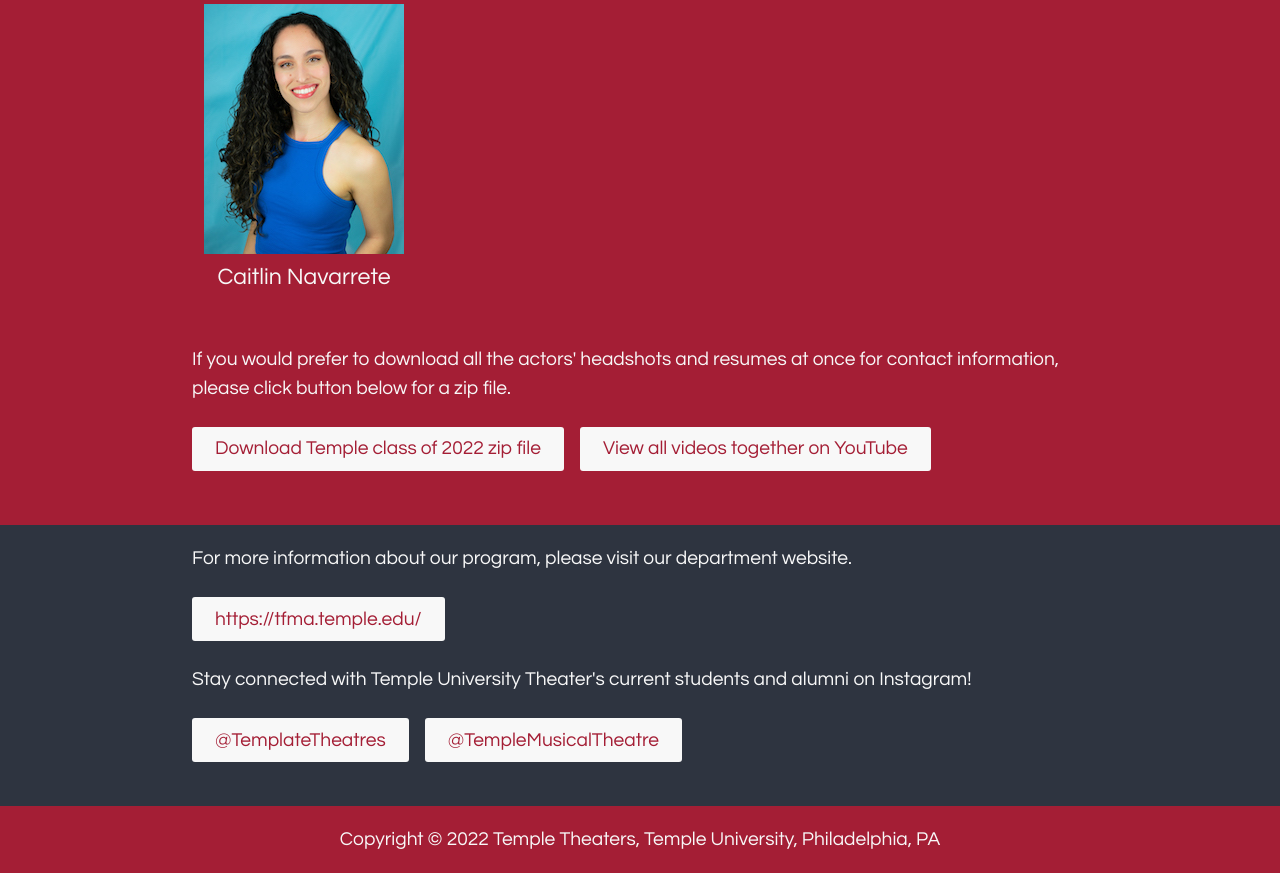
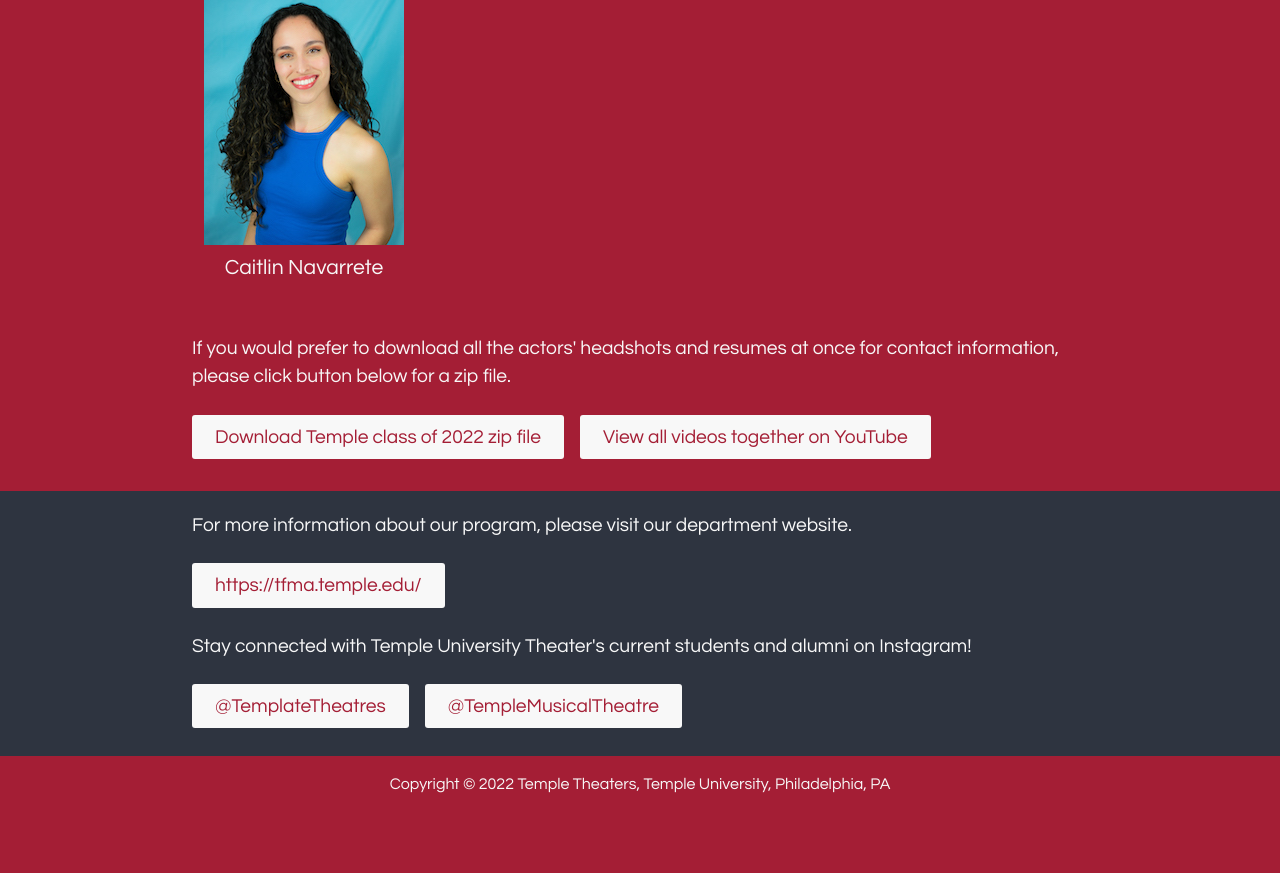
Before and after one commit to chrisbreiding/templemusicaltheater, an Eleventy site: page src/index.html in a window 1280 px wide. Shown: the part 2001-2874 px from the top of the page. After the commit the page ends 2813 px from the top, so only its background shows below. Built offline with nearby package versions, Linux system fonts and the light colour scheme; Eleventy itself is replaced by a stand-in of ours; files that its build step writes are made by us from their sources; files whose address does not match are found by name.

Commit message:
tweak styles

```diff
--- a/src/static/css/style.css
+++ b/src/static/css/style.css
@@ -189,7 +189,7 @@ nav .horizontal-buttons li {
   border-radius: 3px;
   display: flex;
   color: var(--light-color);
-  font-size: 1.2em;
+  font-size: 1.1em;
   flex-direction: column;
   justify-content: space-between;
   padding: 12px;
@@ -252,8 +252,8 @@ nav .horizontal-buttons li {
 }
 
 .addendum {
-  margin-top: 2em;
-  padding: 1em 0;
+  margin-top: 1rem;
+  padding: 1em 0 0.2em;
 }
 
 .addendum ul {
@@ -263,6 +263,7 @@ nav .horizontal-buttons li {
 footer {
   background: var(--primary-color);
   color: var(--light-color);
+  font-size: 1rem;
   padding: 1em 0;
   text-align: center;
 }
```
